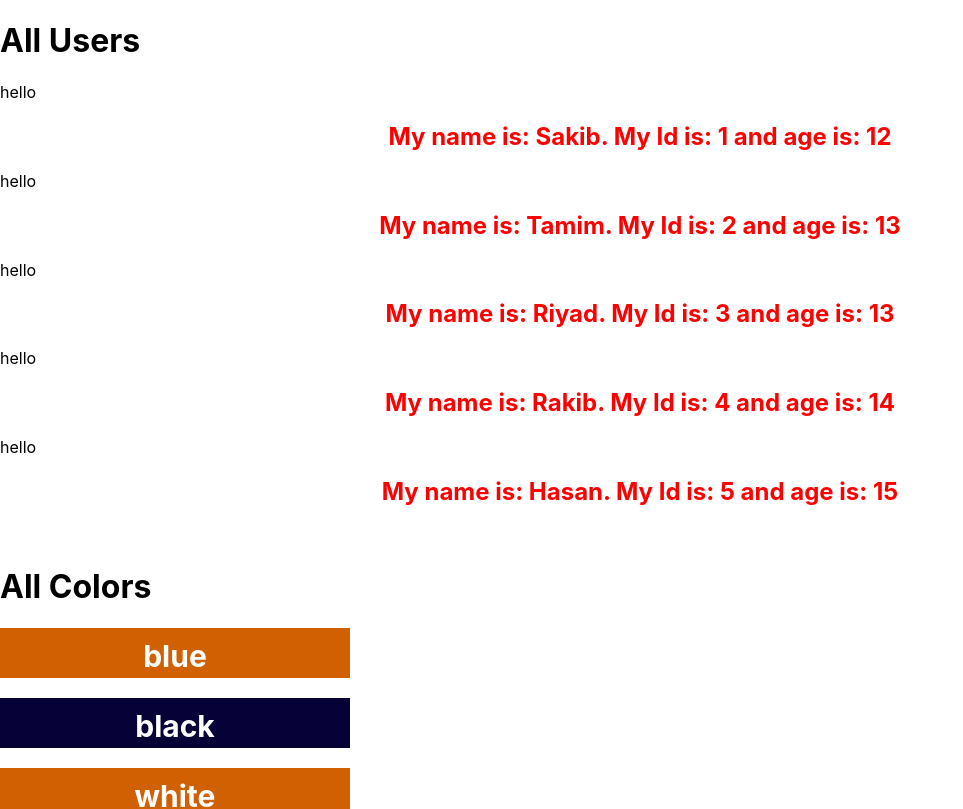
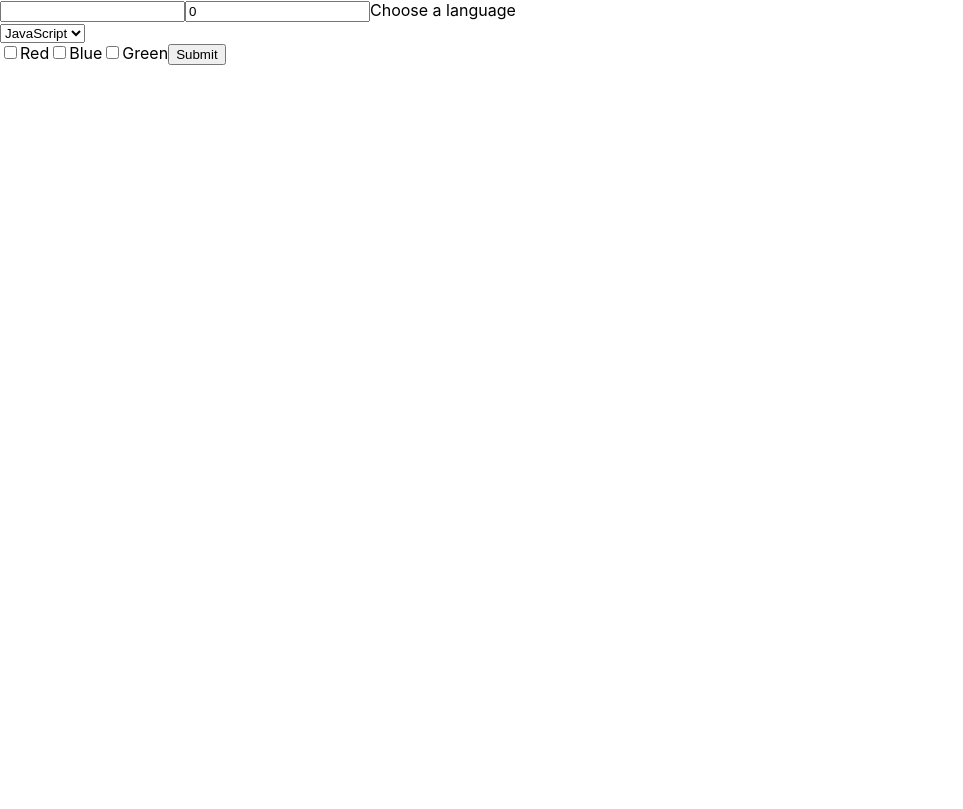
Before and after one commit to durjoy07/mernBatch01, a React (Create React App) app in the folder react/frontend/: page / in a window 1280 px wide. Shown: the top 809 px of the page, without its empty margins (0-963 px from the left). Built offline with nearby package versions, Linux system fonts and the light colour scheme.

Commit message:
added class 6

```diff
--- /dev/null
+++ b/react/frontend/src/component/ControlledForm.js
@@ -0,0 +1,100 @@
+import React, { Component } from 'react'
+
+class ControlledForm extends Component {
+    constructor() {
+        super();
+        this.state = {
+            // values: {
+            //     name: ''
+            // }
+            name: '',
+            age: 0,
+            language: '',
+            colors: []
+        }
+    }
+
+    // handleNameChange = (event) => {
+    //     this.setState({
+    //         name: event.target.value
+    //     })
+    // }
+    // handleAgeChange = (event) => {
+    //     this.setState({
+    //         age: event.target.value
+    //     })
+    // }
+    changeHandler = (event) => {
+        // console.log(event.target.value);
+        this.setState({
+            [event.target.name]: event.target.value
+        })
+    }
+    changeHandlerCheckbox = (event) => {
+        if(event.target.checked) {
+            this.setState({
+                colors: [...this.state.colors, event.target.value]
+            })
+        }
+    }
+
+    clickHandler = (event) => {
+        event.preventDefault();
+        const {name, age, language, color1, color2} = this.state;
+        console.log("name: ", name, "age: ", age, "language", language);
+        console.log('color: ', color1, color2);
+    }
+
+    render() {
+        console.log(this.state.colors);
+        return (
+                <form>
+                    <div>
+                        <input
+                        type='text'
+                        name='name'
+                        value={this.state.name}
+                        onChange={this.changeHandler}
+                        >
+                        </input>
+                        <input
+                        type='number'
+                        name='age'
+                        value={this.state.age}
+                        onChange={this.changeHandler}
+                        ></input>
+                        <label>Choose a language</label>
+                        <br></br>
+                        <select
+                        value={this.state.language}
+                        name='language'
+                        onChange={this.changeHandler}
+                        >
+                            <option value='JavaScript'>JavaScript</option>
+                            <option value='C'>C</option>
+                            <option value='c++'>C++</option>
+                        </select>
+                        <br></br>
+
+                        {/* <input type="checkbox" id="vehicle1" name="vehicle1" value="Bike"/>
+                        <label forHtml="vehicle1"> I have a bike</label><br/>
+                        <input type="checkbox" id="vehicle2" name="vehicle2" value="Car"/>
+                        <label for="vehicle2"> I have a car</label><br/>
+                        <input type="checkbox" id="vehicle3" name="vehicle3" value="Boat">
+                        <label for="vehicle3"> I have a boat</label> */}
+
+                        <input type='checkbox' name='color1' value='red' onChange={this.changeHandlerCheckbox}></input>
+                        <label>Red</label>
+                        <input type='checkbox' name='color2' value='blue' onChange={this.changeHandlerCheckbox}></input>
+                        <label>Blue</label>
+                        <input type='checkbox' name='color3' value='green' onChange={this.changeHandlerCheckbox}></input>
+                        <label>Green</label>
+
+                       <button onClick={this.clickHandler}>Submit</button>
+                    </div>
+                </form>
+        )
+    }
+}
+
+export default ControlledForm;
--- /dev/null
+++ b/react/frontend/src/component/UncontrolledForm.js
@@ -0,0 +1,41 @@
+import React, { Component } from 'react'
+
+class UncontrolledForm extends Component {
+    constructor() {
+        super();
+        this.nameInput = React.createRef();
+        this.ageInput = React.createRef();
+    }
+    // submitHandler = (event) => {
+    //     event.preventDefault();
+    //     let name = this.nameInput.current.value;
+    //     let age = this.ageInput.current.value;
+    //     console.log(name, age);
+    // }
+    clickHandler = (event) => {
+        event.preventDefault();
+        let name = this.nameInput.current.value;
+        let age = this.ageInput.current.value;
+        console.log(name, age);
+    }
+    render() {
+        return (
+                // <form onSubmit={this.submitHandler}>
+                //     <div>
+                //         <input type='text' name='name' ref={this.nameInput}></input>
+                //         <input type='number' name='age' ref={this.ageInput}></input>
+                //         <input type='submit' value="Submit"/>
+                //     </div>
+                // </form>
+                <form>
+                    <div>
+                        <input type='text' name='name' ref={this.nameInput}></input>
+                        <input type='number' name='age' ref={this.ageInput}></input>
+                       <button onClick={this.clickHandler}>Submit</button>
+                    </div>
+                </form>
+        )
+    }
+}
+
+export default UncontrolledForm;
--- a/react/frontend/src/index.js
+++ b/react/frontend/src/index.js
@@ -1,6 +1,8 @@
 import React from 'react';
 import ReactDOM from 'react-dom';
-import ListRenderComp from './component/ListRenderComp';
+import ControlledForm from './component/ControlledForm';
+// import ListRenderComp from './component/ListRenderComp';
+// import UncontrolledForm from './component/UncontrolledForm';
 // import ConditionalRenderComp from './component/ConditionalRenderComp';
 // import ParentComp from './component/ParentComp';
 // import BindingEventComp from './component/BindingEventComp';
@@ -40,7 +42,9 @@ ReactDOM.render(
   {/* <ParentComp /> */}
 
   {/* <ConditionalRenderComp /> */}
-  <ListRenderComp />
+  {/* <ListRenderComp /> */}
+  {/* <UncontrolledForm /> */}
+  <ControlledForm />
 
   </React.StrictMode>,
   document.getElementById('root')
```
